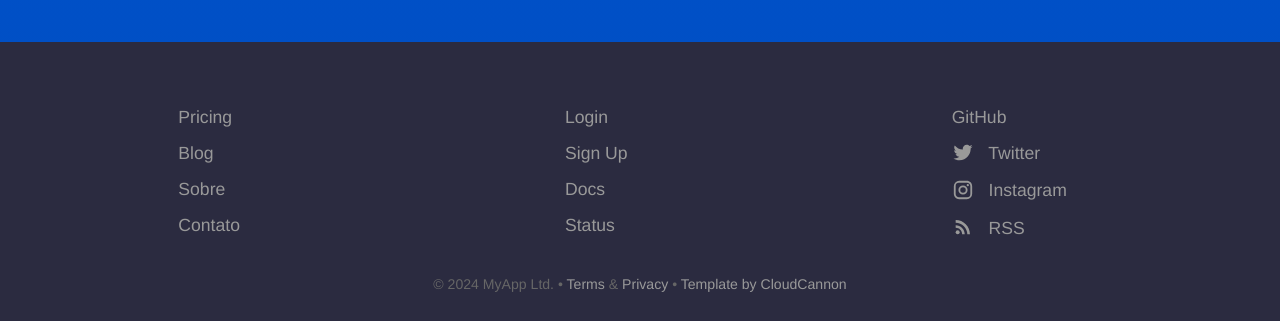
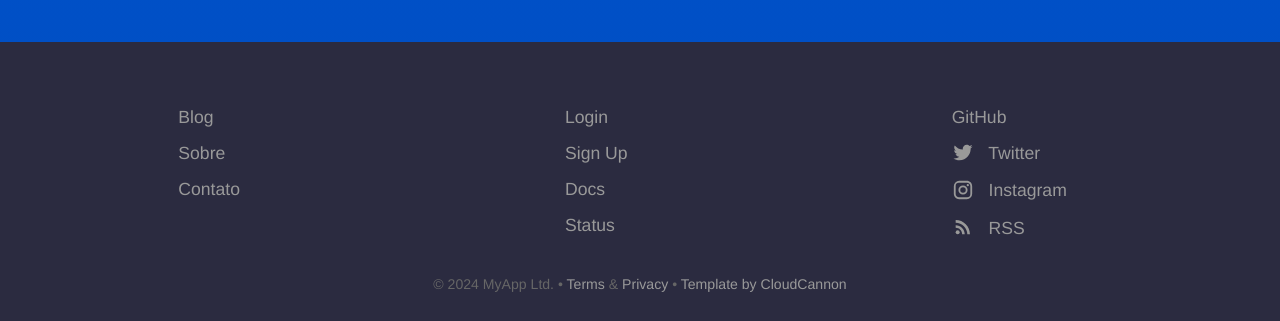
Before and after one commit to jornalistainclusivo/pcd.dataverso.org, a Jekyll site: the page built from index.html, in a window 1280 px wide and 900 px high, scrolled down 2598 px. Shown: the part 555-876 px from the top of the window. Built offline with Jekyll 4.4.1, drawn with Linux system fonts in a browser that asks for light colours.

Commit message:
página pricing removida footer

```diff
--- a/_data/footer.yml
+++ b/_data/footer.yml
@@ -1,6 +1,4 @@
 - links:
-  - name: Pricing
-    link: /pricing/
   - name: Blog
     link: /blog/
   - name: Sobre
```
